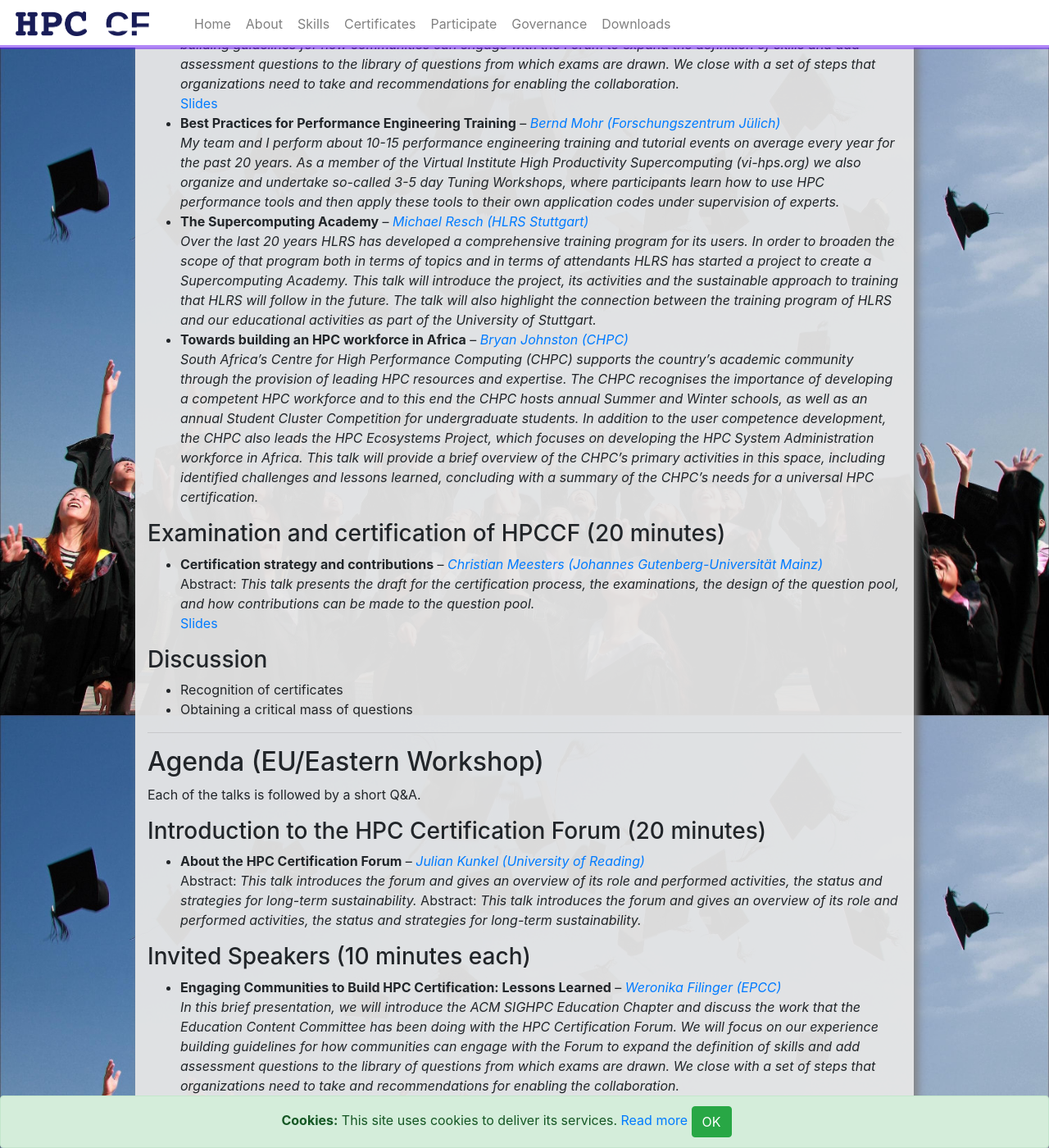
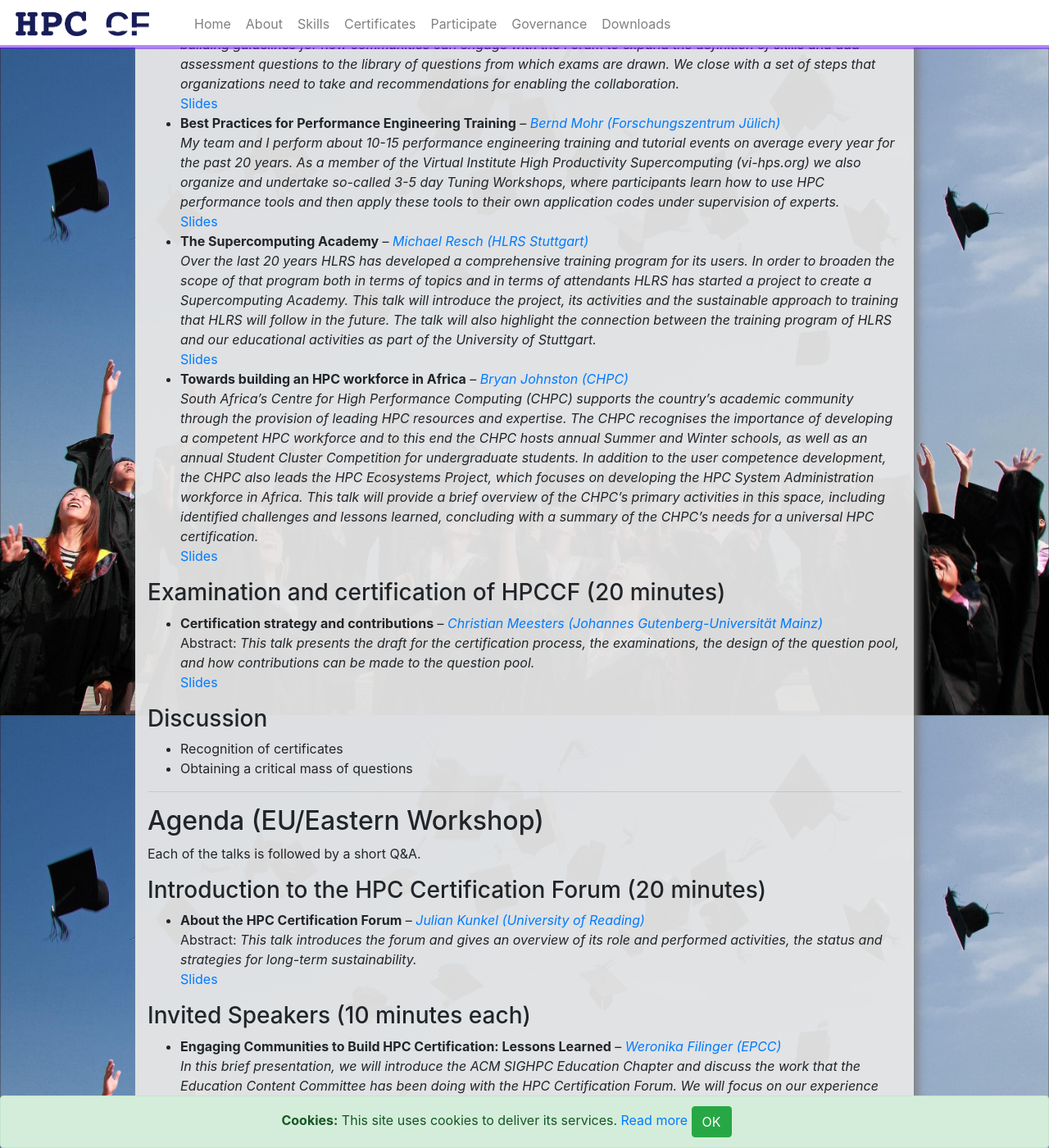
Before and after one commit to HPC-certification-forum/www, a Jekyll site: the page built from data/_posts/2020-05-18-workshop.md, in a window 1280 px wide and 1400 px high, scrolled down 1688 px. Shown: the whole window at 82% size. Built offline with Jekyll 4.4.1, drawn with Linux system fonts in a browser that asks for light colours; some of the changed text lies outside the part shown.

Commit message:
More presentations.

```diff
--- a/data/_posts/2020-05-18-workshop.md
+++ b/data/_posts/2020-05-18-workshop.md
@@ -57,9 +57,12 @@
 ### Invited Speakers (10 minutes each)
   * **Engaging Communities to Build HPC Certification: Lessons Learned** -- *[Julie Mullen (MIT)](https://www.ll.mit.edu/biographies/julie-mullen)*<br/>*In this brief presentation, we will introduce the ACM SIGHPC Education Chapter and discuss the work that the Education Content Committee has been doing with the HPC Certification Forum.  We will focus on our experience building guidelines for how communities can engage with the Forum to expand the definition of skills and add assessment questions to the library of questions from which exams are drawn. We close with a set of steps that organizations need to take and recommendations for enabling the collaboration.*<br/>
   [Slides](/assets/talks/2020-05/SIGHPC-EduChpt-slides-CertForumWkshp2020.pptx)
-  * **Best Practices for Performance Engineering Training** -- *[Bernd Mohr (Forschungszentrum Jülich)](https://www.fz-juelich.de/SharedDocs/Personen/IAS/JSC/EN/staff/mohr_b.html)* <br/> *My team and I perform about 10-15 performance engineering training and tutorial events on average every year for the past 20 years. As a member of the Virtual Institute High Productivity Supercomputing (vi-hps.org) we also organize and undertake so-called 3-5 day Tuning Workshops, where participants learn how to use HPC performance tools and then apply these tools to their own application codes under supervision of experts.*
-  * **The Supercomputing Academy** -- *[Michael Resch (HLRS Stuttgart)](https://www.hlrs.de/about-us/organization/people/person/resch/)* <br/> *Over the last 20 years HLRS has developed a comprehensive training program for its users. In order to broaden the scope of that program both in terms of topics and in terms of attendants HLRS has started a project to create a Supercomputing Academy. This talk will introduce the project, its activities and the sustainable approach to training that HLRS will follow in the future. The talk will also highlight the connection between the training program of HLRS and our educational activities as part of the University of Stuttgart.*
-  * **Towards building an HPC workforce in Africa** -- *[Bryan Johnston (CHPC)](https://www.chpc.ac.za/)* <br/> *South Africa's Centre for High Performance Computing (CHPC) supports the country's academic community through the provision of leading HPC resources and expertise. The CHPC recognises the importance of developing a competent HPC workforce and to this end the CHPC hosts annual Summer and Winter schools, as well as an annual Student Cluster Competition for undergraduate students. In addition to the user competence development, the CHPC also leads the HPC Ecosystems Project, which focuses on developing the HPC System Administration workforce in Africa. This talk will provide a brief overview of the CHPC's primary activities in this space, including identified challenges and lessons learned, concluding with a summary of the CHPC's needs for a universal HPC certification.*
+  * **Best Practices for Performance Engineering Training** -- *[Bernd Mohr (Forschungszentrum Jülich)](https://www.fz-juelich.de/SharedDocs/Personen/IAS/JSC/EN/staff/mohr_b.html)* <br/> *My team and I perform about 10-15 performance engineering training and tutorial events on average every year for the past 20 years. As a member of the Virtual Institute High Productivity Supercomputing (vi-hps.org) we also organize and undertake so-called 3-5 day Tuning Workshops, where participants learn how to use HPC performance tools and then apply these tools to their own application codes under supervision of experts.* <br/>
+  [Slides](/assets/talks/2020-05/mohr-best-practices.pdf)
+  * **The Supercomputing Academy** -- *[Michael Resch (HLRS Stuttgart)](https://www.hlrs.de/about-us/organization/people/person/resch/)* <br/> *Over the last 20 years HLRS has developed a comprehensive training program for its users. In order to broaden the scope of that program both in terms of topics and in terms of attendants HLRS has started a project to create a Supercomputing Academy. This talk will introduce the project, its activities and the sustainable approach to training that HLRS will follow in the future. The talk will also highlight the connection between the training program of HLRS and our educational activities as part of the University of Stuttgart.*<br/>
+  [Slides](/assets/talks/2020-05/)
+  * **Towards building an HPC workforce in Africa** -- *[Bryan Johnston (CHPC)](https://www.chpc.ac.za/)* <br/> *South Africa's Centre for High Performance Computing (CHPC) supports the country's academic community through the provision of leading HPC resources and expertise. The CHPC recognises the importance of developing a competent HPC workforce and to this end the CHPC hosts annual Summer and Winter schools, as well as an annual Student Cluster Competition for undergraduate students. In addition to the user competence development, the CHPC also leads the HPC Ecosystems Project, which focuses on developing the HPC System Administration workforce in Africa. This talk will provide a brief overview of the CHPC's primary activities in this space, including identified challenges and lessons learned, concluding with a summary of the CHPC's needs for a universal HPC certification.*<br/>
+  [Slides](/assets/talks/2020-05/johnston-workforce-afrika.pdf)
 
 ### Examination and certification of HPCCF (20 minutes)
   * **Certification strategy and contributions** -- *[Christian Meesters (Johannes Gutenberg-Universität Mainz)](https://hpc.uni-mainz.de/high-performance-computing/98-2/ )* <br/>
@@ -79,20 +82,25 @@
 Each of the talks is followed by a short Q&A.
 
 ### Introduction to the HPC Certification Forum (20 minutes)
-  * **About the HPC Certification Forum** -- *[Julian Kunkel (University of Reading)](https://hps.vi4io.org/about/people/julian_kunkel)* <br/> <!-- [Slides](/assets/talks/isc19-hpccf.pdf) -->
-    Abstract: *This talk introduces the forum and gives an overview of its role and performed activities, the status and strategies for long-term sustainability.*
-  Abstract: *This talk introduces the forum and gives an overview of its role and performed activities, the status and strategies for long-term sustainability.*
+  * **About the HPC Certification Forum** -- *[Julian Kunkel (University of Reading)](https://hps.vi4io.org/about/people/julian_kunkel)* <br/>
+  Abstract: *This talk introduces the forum and gives an overview of its role and performed activities, the status and strategies for long-term sustainability.*<br/>
+  [Slides](/assets/talks/2020-05/welcome.pdf)
 
 ### Invited Speakers (10 minutes each)
-  * **Engaging Communities to Build HPC Certification: Lessons Learned** -- *[Weronika Filinger (EPCC)](https://www.ll.mit.edu/biographies/julie-mullen)*<br/>*In this brief presentation, we will introduce the ACM SIGHPC Education Chapter and discuss the work that the Education Content Committee has been doing with the HPC Certification Forum.  We will focus on our experience building guidelines for how communities can engage with the Forum to expand the definition of skills and add assessment questions to the library of questions from which exams are drawn. We close with a set of steps that organizations need to take and recommendations for enabling the collaboration.*
-  * **Untapped potential: adopting HPC Carpentry in AU/NZ** -- *[Megan Guidry (NeSi)](https://www.nesi.org.nz/team-member/4214)*
+  * **Engaging Communities to Build HPC Certification: Lessons Learned** -- *[Weronika Filinger (EPCC)](https://www.ll.mit.edu/biographies/julie-mullen)*<br/>*In this brief presentation, we will introduce the ACM SIGHPC Education Chapter and discuss the work that the Education Content Committee has been doing with the HPC Certification Forum.  We will focus on our experience building guidelines for how communities can engage with the Forum to expand the definition of skills and add assessment questions to the library of questions from which exams are drawn. We close with a set of steps that organizations need to take and recommendations for enabling the collaboration.*<br/>
+  [Slides](/assets/talks/2020-05/SIGHPC-EduChpt-slides-CertForumWkshp2020.pptx)
+  * **Untapped potential: adopting HPC Carpentry in AU/NZ** -- *[Megan Guidry (NeSi)](https://www.nesi.org.nz/team-member/4214)* <br/>
+  [Slides](/assets/talks/2020-05/)
   * **Training and Curriculum Development for International HPC Certification** -- *[Lev Lafayette (University of Melbourne)](http://www.levlafayette.com/)* <br/>
-  Abstract: *The International HPC Certification programme separates certification from the delivery of teaching and training. However, to help build an ecosystem, it offers HPC CF endorsements of training content. In addition, examinable material, the skills of the Certification are very much like elements of a training curriculum. As such, discussion on how to incorporate and deliver these skills in individual and institutional training programmes.* [See the webpage](https://research.unimelb.edu.au/infrastructure/research-computing-services )
-  * **Towards building an HPC workforce in Africa** -- *[Bryan Johnston (CHPC)](https://www.chpc.ac.za/)* <br/> *South Africa's Centre for High Performance Computing (CHPC) supports the country's academic community through the provision of leading HPC resources and expertise. The CHPC recognises the importance of developing a competent HPC workforce and to this end the CHPC hosts annual Summer and Winter schools, as well as an annual Student Cluster Competition for undergraduate students. In addition to the user competence development, the CHPC also leads the HPC Ecosystems Project, which focuses on developing the HPC System Administration workforce in Africa. This talk will provide a brief overview of the CHPC's primary activities in this space, including identified challenges and lessons learned, concluding with a summary of the CHPC's needs for a universal HPC certification.*
+  Abstract: *The International HPC Certification programme separates certification from the delivery of teaching and training. However, to help build an ecosystem, it offers HPC CF endorsements of training content. In addition, examinable material, the skills of the Certification are very much like elements of a training curriculum. As such, discussion on how to incorporate and deliver these skills in individual and institutional training programmes.* [See the webpage](https://research.unimelb.edu.au/infrastructure/research-computing-services ) <br/>
+  [Slides](/assets/talks/2020-05/)
+  * **Towards building an HPC workforce in Africa** -- *[Bryan Johnston (CHPC)](https://www.chpc.ac.za/)* <br/> *South Africa's Centre for High Performance Computing (CHPC) supports the country's academic community through the provision of leading HPC resources and expertise. The CHPC recognises the importance of developing a competent HPC workforce and to this end the CHPC hosts annual Summer and Winter schools, as well as an annual Student Cluster Competition for undergraduate students. In addition to the user competence development, the CHPC also leads the HPC Ecosystems Project, which focuses on developing the HPC System Administration workforce in Africa. This talk will provide a brief overview of the CHPC's primary activities in this space, including identified challenges and lessons learned, concluding with a summary of the CHPC's needs for a universal HPC certification.*<br/>
+  [Slides](/assets/talks/2020-05/johnston-workforce-afrika.pdf)
 
 ### Examination and certification of HPCCF (20 minutes)
   * **Certification strategy and contributions** -- *[Christian Meesters (Johannes Gutenberg-Universität Mainz)](https://hpc.uni-mainz.de/high-performance-computing/98-2/ )* <br/>
-  Abstract: *This talk presents the draft for the certification process, the examinations, the design of the question pool, and how contributions can be made to the question pool.*
+  Abstract: *This talk presents the draft for the certification process, the examinations, the design of the question pool, and how contributions can be made to the question pool.*<br/>
+  [Slides](/assets/talks/2020-05/examination.pdf)
 
 ### Discussion (1 hour)
   * Recognition of certificates
```
Also changed, not shown: 3 other files.
